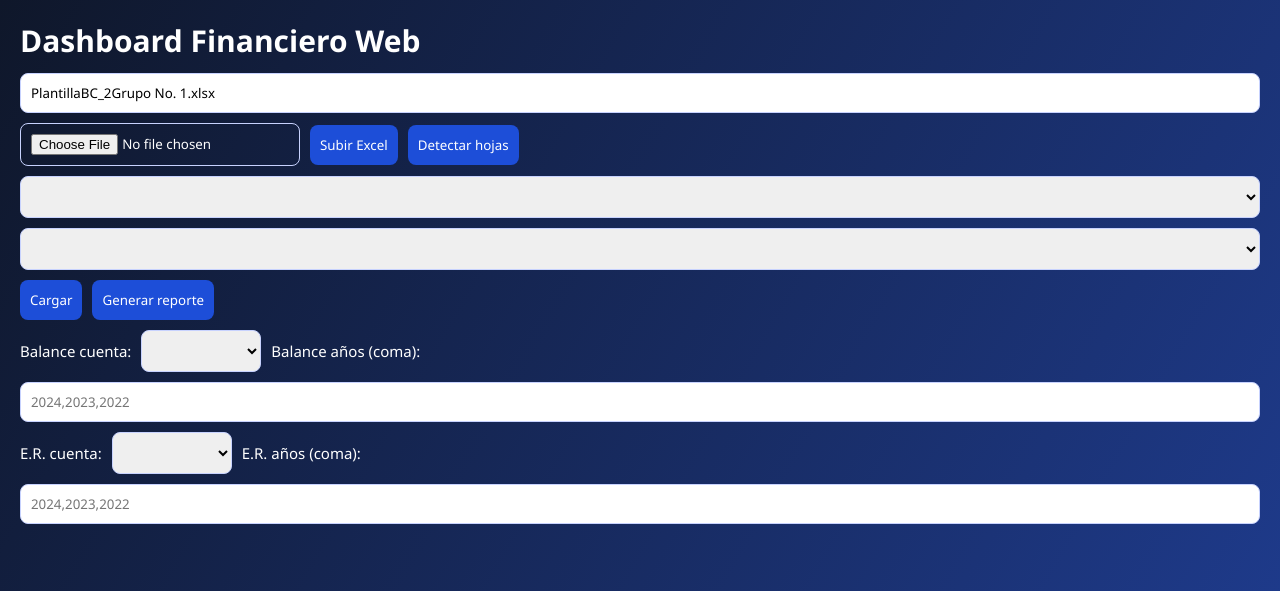
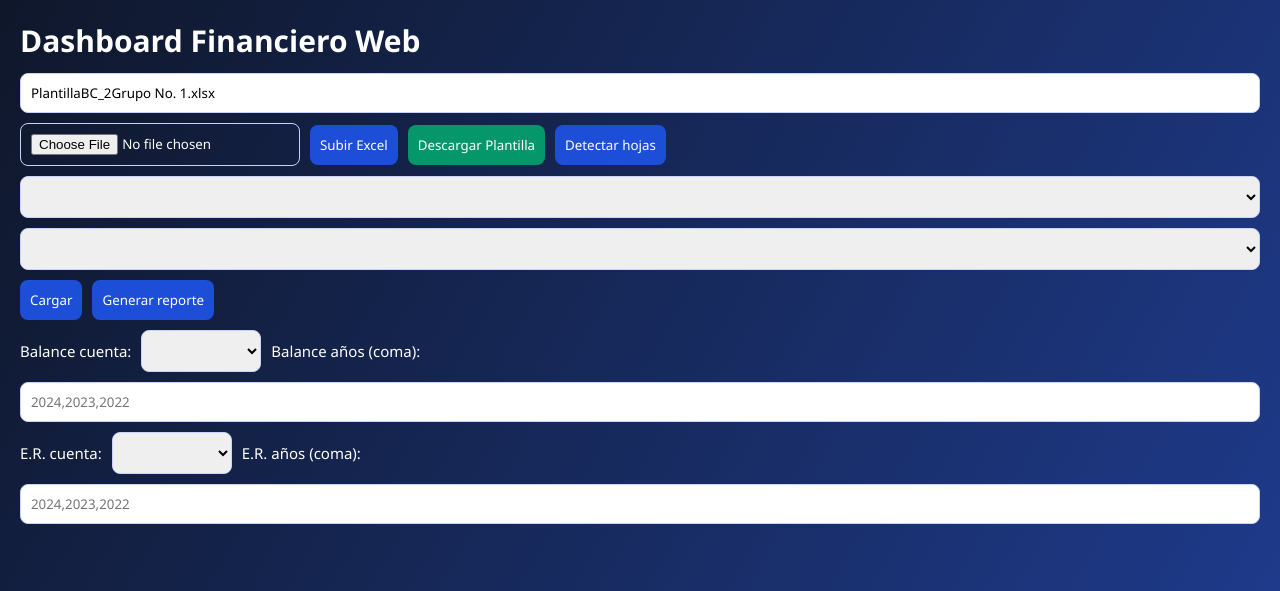
Before and after one commit to juanjo101/analisisfinanciero, a Flask app: page / in a window 1280 px wide. Shown: the top 591 px of the page. Run offline with Flask 3, Linux system fonts and the light colour scheme; lists and menus that the app fills with data are empty.

Commit message:
feat: añadir botón de descarga de plantilla en la interfaz

```diff
--- a/static/style.css
+++ b/static/style.css
@@ -68,6 +68,18 @@ button {
 
 button:hover {
   background: #1e40af;
+}
+
+.btn-download {
+  text-decoration: none;
+}
+
+.btn-download button {
+  background: #059669; /* Verde para diferenciar la descarga */
+}
+
+.btn-download button:hover {
+  background: #047857;
 }
 
 .grid {
--- a/templates/index.html
+++ b/templates/index.html
@@ -14,6 +14,9 @@
         <input id="excelPath" type="text" />
         <input id="excelFile" type="file" accept=".xlsx,.xls" class="short-file" />
         <button id="uploadBtn">Subir Excel</button>
+        <a href="{{ url_for('static', filename='plantilla_financiera.xlsx') }}" download class="btn-download">
+          <button type="button">Descargar Plantilla</button>
+        </a>
         <button id="discoverBtn">Detectar hojas</button>
         <select id="balanceSheet"></select>
         <select id="erSheet"></select>
```
